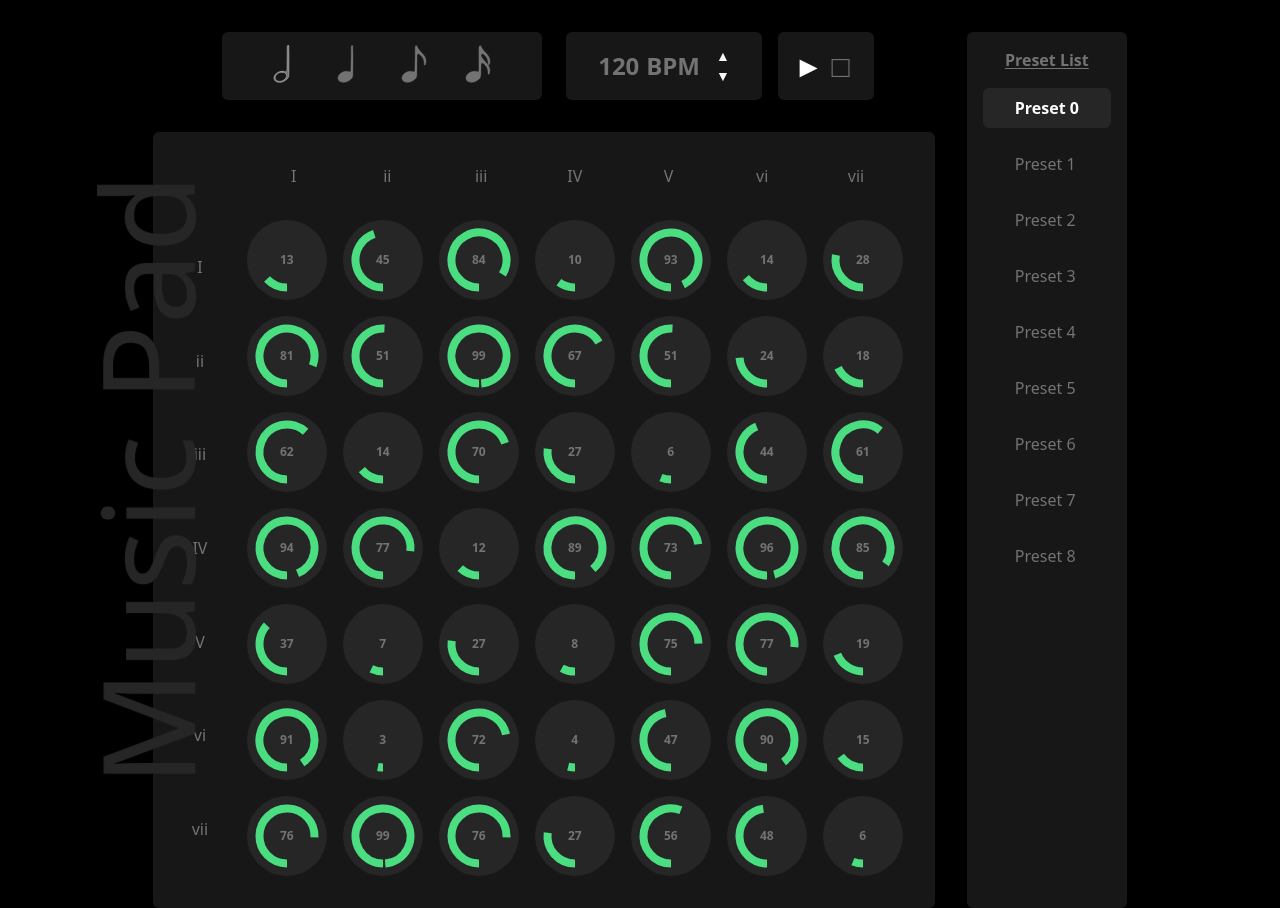
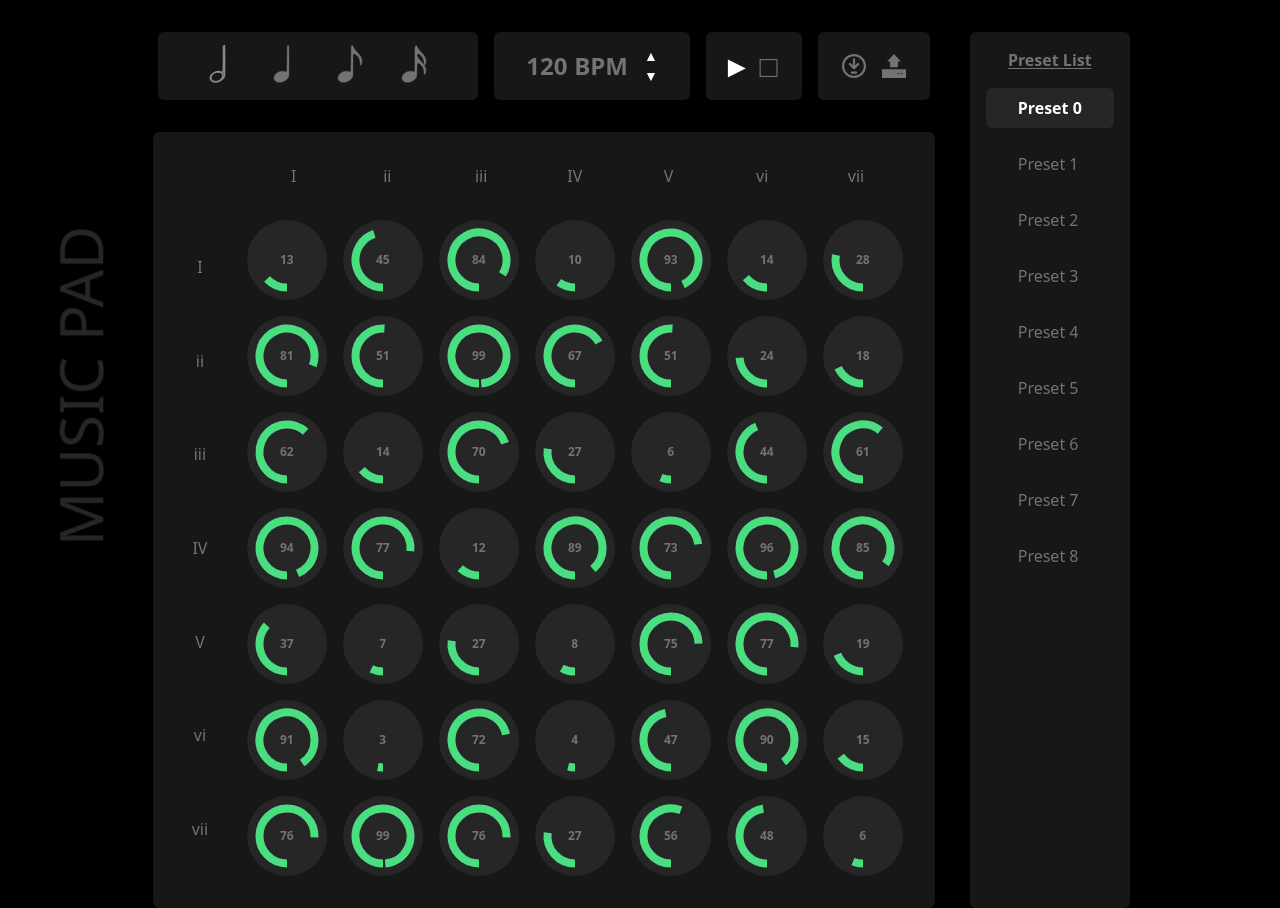
Before and after one commit to SkyIsTheLimit/MusicPad, a Next.js app: page / in a window 1280 px wide. Built offline with nearby package versions, Linux system fonts and the light colour scheme.

Commit message:
Changed title font and added dl and ul buttons.

```diff
--- a/src/components/header.tsx
+++ b/src/components/header.tsx
@@ -1,7 +1,7 @@
 export function Header(props: { children: any }) {
   return (
     <div className='flex justify-center mt-4'>
-      <h1 className='fixed bottom-[20vw] -left-40 text-neutral-800 text-9xl -rotate-90 font-light'>
+      <h1 className='fixed font-sans text-6xl font-extralight uppercase -rotate-90 bottom-[30vw] -left-20 text-neutral-800'>
         Music Pad
       </h1>
       {props.children}
--- /dev/null
+++ b/src/components/icons/download.tsx
@@ -0,0 +1,23 @@
+export function DownloadIcon(props: { onClick: () => void }) {
+  return (
+    <svg
+      version='1.1'
+      viewBox='0 0 330 330'
+      className={`w-6 h-6 hover:stroke-neutral-50 stroke-neutral-500 hover:fill-neutral-50 fill-neutral-500 cursor-pointer mx-2`}
+    >
+      <g>
+        <path
+          d='M165,0C74.019,0,0,74.018,0,165c0,90.98,74.019,165,165,165s165-74.02,165-165C330,74.018,255.981,0,165,0z M165,300
+		c-74.439,0-135-60.561-135-135S90.561,30,165,30s135,60.561,135,135S239.439,300,165,300z'
+        />
+        <path
+          d='M211.667,127.121l-31.669,31.666V75c0-8.285-6.716-15-15-15c-8.284,0-15,6.715-15,15v83.787l-31.665-31.666
+		c-5.857-5.857-15.355-5.857-21.213,0c-5.858,5.859-5.858,15.355,0,21.213l57.271,57.271c2.929,2.93,6.768,4.395,10.606,4.395
+		c3.838,0,7.678-1.465,10.607-4.393l57.275-57.271c5.857-5.857,5.858-15.355,0.001-21.215
+		C227.021,121.264,217.524,121.264,211.667,127.121z'
+        />
+        <path d='M195,240h-60c-8.284,0-15,6.715-15,15c0,8.283,6.716,15,15,15h60c8.284,0,15-6.717,15-15C210,246.715,203.284,240,195,240z' />
+      </g>
+    </svg>
+  );
+}
--- /dev/null
+++ b/src/components/icons/upload.tsx
@@ -0,0 +1,18 @@
+export function UploadIcon(props: { onClick: () => void }) {
+  return (
+    <svg
+      version='1.1'
+      viewBox='0 0 485 485'
+      className={`w-6 h-6 hover:stroke-neutral-50 stroke-neutral-500 hover:fill-neutral-50 fill-neutral-500 cursor-pointer mx-2`}
+    >
+      <g>
+        <polygon points='163.07,268.626 321.93,268.626 321.93,153.056 380.926,153.056 242.5,1.374 104.074,153.056 163.07,153.056' />
+        <path
+          d='M0,308.626v175h485v-175H0z M330,411.126c-8.284,0-15-6.716-15-15s6.716-15,15-15c8.284,0,15,6.716,15,15
+       S338.284,411.126,330,411.126z M400,411.126c-8.284,0-15-6.716-15-15s6.716-15,15-15c8.284,0,15,6.716,15,15
+       S408.284,411.126,400,411.126z'
+        />
+      </g>
+    </svg>
+  );
+}
--- a/src/components/note-selector.tsx
+++ b/src/components/note-selector.tsx
@@ -15,7 +15,7 @@ export function NoteSelector(props: {
   };
 
   return (
-    <div className='inline-flex px-8 py-0 m-4 rounded-md cursor-pointer bg-neutral-900'>
+    <div className='inline-flex px-8 py-0 mx-2 my-4 rounded-md cursor-pointer bg-neutral-900'>
       <HalfNote
         selected={selectedNote === 'half'}
         onClick={createNoteSelectedHandler('half')}
--- a/src/pages/index.tsx
+++ b/src/pages/index.tsx
@@ -2,6 +2,8 @@ import type { NextPage } from 'next';
 import Head from 'next/head';
 import { useEffect, useState } from 'react';
 import { Header } from '../components/header';
+import { DownloadIcon } from '../components/icons/download';
+import { UploadIcon } from '../components/icons/upload';
 import { KnobGrid } from '../components/knob-grid';
 import { NoteSelector } from '../components/note-selector';
 import { PresetSelector } from '../components/preset-selector';
@@ -52,6 +54,18 @@ const Home: NextPage = () => {
             <NoteSelector></NoteSelector>
             <TempoSelector></TempoSelector>
             <TransportControls></TransportControls>
+
+            <div className='flex items-center p-4 mx-2 my-4 rounded-md bg-neutral-900'>
+              <a
+                href={
+                  'data:text/plain;charset=utf-8,' +
+                  encodeURIComponent(JSON.stringify(probData))
+                }
+              >
+                <DownloadIcon onClick={() => {}}></DownloadIcon>
+              </a>
+              <UploadIcon onClick={() => {}}></UploadIcon>
+            </div>
           </Header>
           <div className='flex items-center'>
             <KnobGrid probData={probData}></KnobGrid>
```
